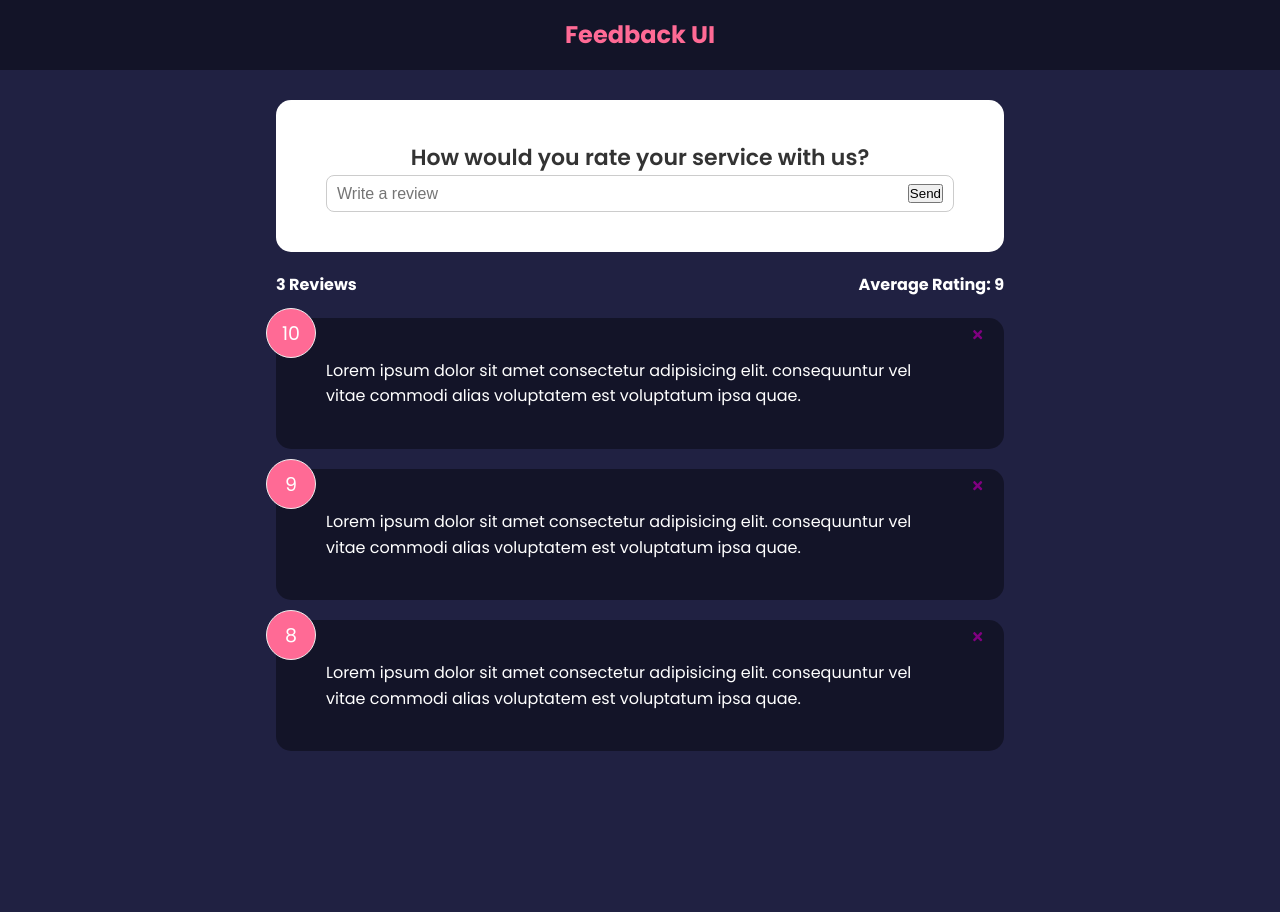
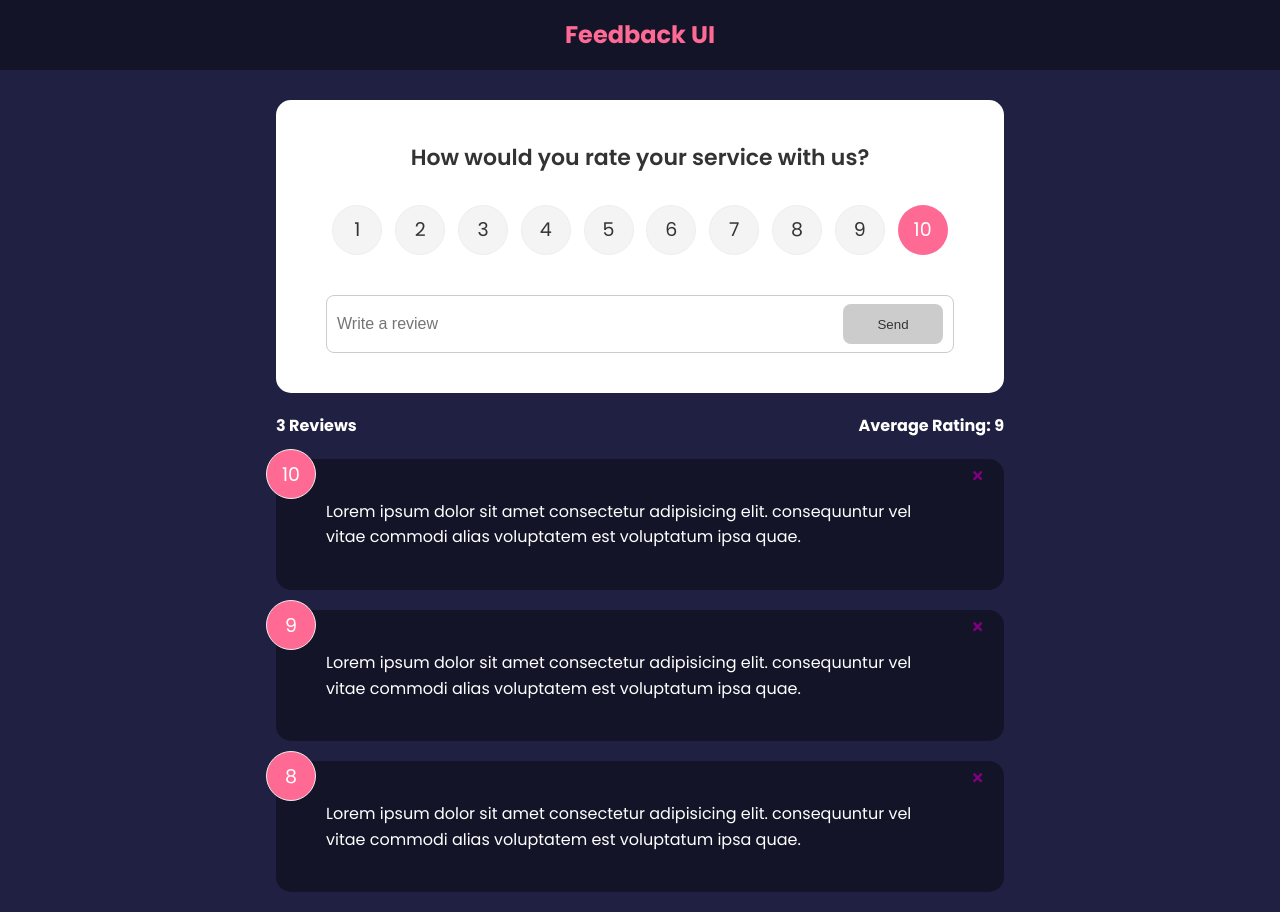
Before and after one commit to TakeADev/feedback-app, a React (Create React App) app: page / in a window 1280 px wide. Before the commit the page ends 800 px from the top, so only its background shows below. Built offline with nearby package versions, Linux system fonts and the light colour scheme.

Commit message:
Add rating feature/ability to submit feedback items and display in list

```diff
--- a/package.json
+++ b/package.json
@@ -10,6 +10,7 @@
     "react-dom": "^18.2.0",
     "react-icons": "^4.4.0",
     "react-scripts": "5.0.1",
+    "uuid": "^9.0.0",
     "web-vitals": "^2.1.4"
   },
   "scripts": {
--- a/src/App.js
+++ b/src/App.js
@@ -1,4 +1,5 @@
 import React from 'react'
+import { v4 as uuidv4 } from 'uuid'
 import { useState } from 'react'
 import FeedbackData from './data/FeedbackData'
 import Header from './components/Header'
@@ -14,11 +15,16 @@
       setFeedback(feedback.filter((item) => item.id !== id))
     }
   }
+
+  const addFeedback = (newFeedback) => {
+    newFeedback.id = uuidv4()
+    setFeedback([newFeedback, ...feedback])
+  }
   return (
     <>
       <Header />
       <div className='container'>
-        <FeedbackForm />
+        <FeedbackForm handleAdd={addFeedback} />
         <FeedbackStats feedback={feedback} />
         <FeedbackList feedback={feedback} handleDelete={deleteFeedback} />
       </div>
--- a/src/components/FeedbackForm.jsx
+++ b/src/components/FeedbackForm.jsx
@@ -1,19 +1,47 @@
 import React from 'react'
 import { useState } from 'react'
 import Card from './shared/Card'
+import Button from './shared/Button'
+import RatingSelect from './RatingSelect'
 
-function FeedbackForm() {
+function FeedbackForm({ handleAdd }) {
   const [text, setText] = useState('')
+  const [rating, setRating] = useState('')
+  const [btnDisabled, setBtnDisabled] = useState(true)
+  const [message, setMessage] = useState('')
 
-  function handleTextChange(e) {
-    setText(e.target.value)
+  const handleTextChange = ({ target: { value } }) => {
+    if (value === '') {
+      setBtnDisabled(true)
+      setMessage(null)
+    } else if (value !== '' && value.trim().length < 10) {
+      setMessage('Text must be at least 10 characters')
+      setBtnDisabled(true)
+    } else {
+      setMessage(null)
+      setBtnDisabled(false)
+    }
+
+    setText(value)
+  }
+
+  const handleSubmit = (e) => {
+    e.preventDefault()
+    if (text.trim().length > 10) {
+      const newFeedback = {
+        text,
+        rating,
+      }
+      handleAdd(newFeedback)
+    }
+    setText('')
   }
 
   return (
     <Card>
-      <form>
+      <form onSubmit={handleSubmit}>
         <h2>How would you rate your service with us?</h2>
-        {/* @todo - rating select component */}
+        <RatingSelect select={(rating) => setRating(rating)} />
         <div className='input-group'>
           <input
             onChange={handleTextChange}
@@ -21,8 +49,11 @@
             placeholder='Write a review'
             value={text}
           />
-          <button type='submit'>Send</button>
+          <Button type='submit' isDisabled={btnDisabled}>
+            Send
+          </Button>
         </div>
+        {message && <div className='message'>{message}</div>}
       </form>
     </Card>
   )
--- /dev/null
+++ b/src/components/RatingSelect.jsx
@@ -0,0 +1,31 @@
+import React from 'react'
+import { useState } from 'react'
+
+function RatingSelect({ select }) {
+  const [selected, setSelected] = useState(10)
+
+  const handleChange = (e) => {
+    setSelected(+e.target.value)
+    select(+e.target.value)
+  }
+
+  return (
+    <ul className='rating'>
+      {Array.from({ length: 10 }, (_, i) => (
+        <li key={`rating-${i + 1}`}>
+          <input
+            type='radio'
+            id={`num${i + 1}`}
+            name='rating'
+            value={i + 1}
+            onChange={handleChange}
+            checked={selected === i + 1}
+          />
+          <label htmlFor={`num${i + 1}`}>{i + 1}</label>
+        </li>
+      ))}
+    </ul>
+  )
+}
+
+export default RatingSelect
--- /dev/null
+++ b/src/components/shared/Button.jsx
@@ -0,0 +1,25 @@
+import React from 'react'
+import PropTypes from 'prop-types'
+
+function Button({ children, version, type, isDisabled }) {
+  return (
+    <button type={type} disabled={isDisabled} className={`btn btn-${version}`}>
+      {children}
+    </button>
+  )
+}
+
+Button.defaultProps = {
+  version: 'primary',
+  type: 'button',
+  isDisabled: false,
+}
+
+Button.propTypes = {
+  children: PropTypes.node.isRequired,
+  version: PropTypes.string,
+  type: PropTypes.string,
+  isDisabled: PropTypes.bool,
+}
+
+export default Button
```
Also changed, not shown: 1 other file (tests, documents, lock files or other folders).
